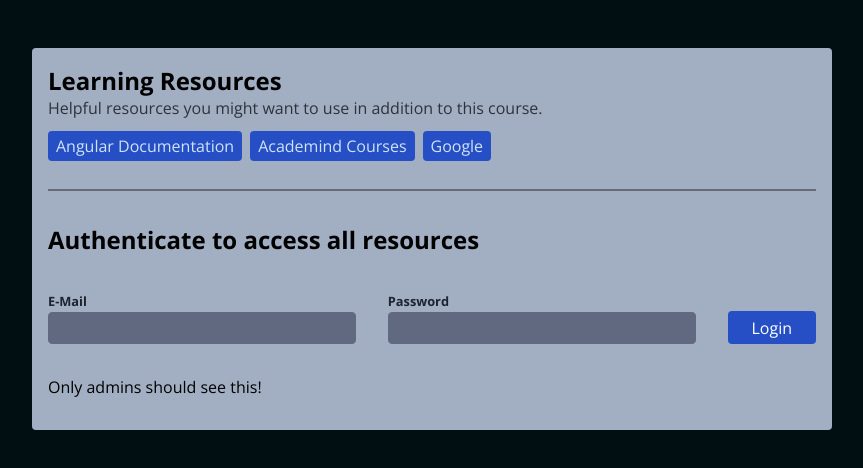
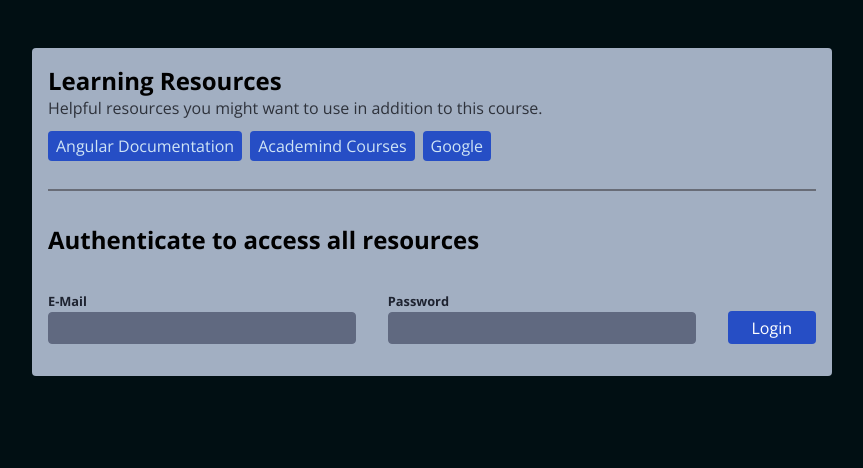
Before and after one commit to starshubham/05-DirectivesDeepDive-Angular, an Angular app: page / in a window 1280 px wide. Shown: the top 468 px of the page, without its empty margins (208-1071 px from the left). Built offline with nearby package versions, Linux system fonts and the light colour scheme.

Commit message:
Binding a Custom Structural Directive

```diff
--- a/src/app/app.component.html
+++ b/src/app/app.component.html
@@ -8,5 +8,7 @@
     <p>Only admins should see this!</p>
   } -->
   <!-- <p *ngIf="isAdmin()">Only admins should see this!</p> -->
-  <p appAuth="admin">Only admins should see this!</p>
+   <ng-template appAuth="admin">
+     <p>Only admins should see this!</p>
+   </ng-template>
 </main>
--- a/src/app/auth/auth.directive.ts
+++ b/src/app/auth/auth.directive.ts
@@ -1,4 +1,4 @@
-import { Directive, effect, inject, input } from '@angular/core';
+import { Directive, effect, inject, input, TemplateRef, ViewContainerRef } from '@angular/core';
 import { Permission } from './auth.model';
 import { AuthService } from './auth.service';
 
@@ -9,13 +9,15 @@ import { AuthService } from './auth.service';
 export class AuthDirective {
   userType = input.required<Permission>({alias: 'appAuth'});
   private authService = inject(AuthService);
+  private templateRef = inject(TemplateRef);
+  private viewContainerRef = inject(ViewContainerRef);
 
   constructor() {
       effect(() => {
         if (this.authService.activePermission() === this.userType()) {
-          console.log('SHOW ELEMENT');
+          this.viewContainerRef.createEmbeddedView(this.templateRef);
         } else {
-          console.log('DO NOT SHOW ELEMENT');
+          this.viewContainerRef.clear();
         }
     });
   }
```
